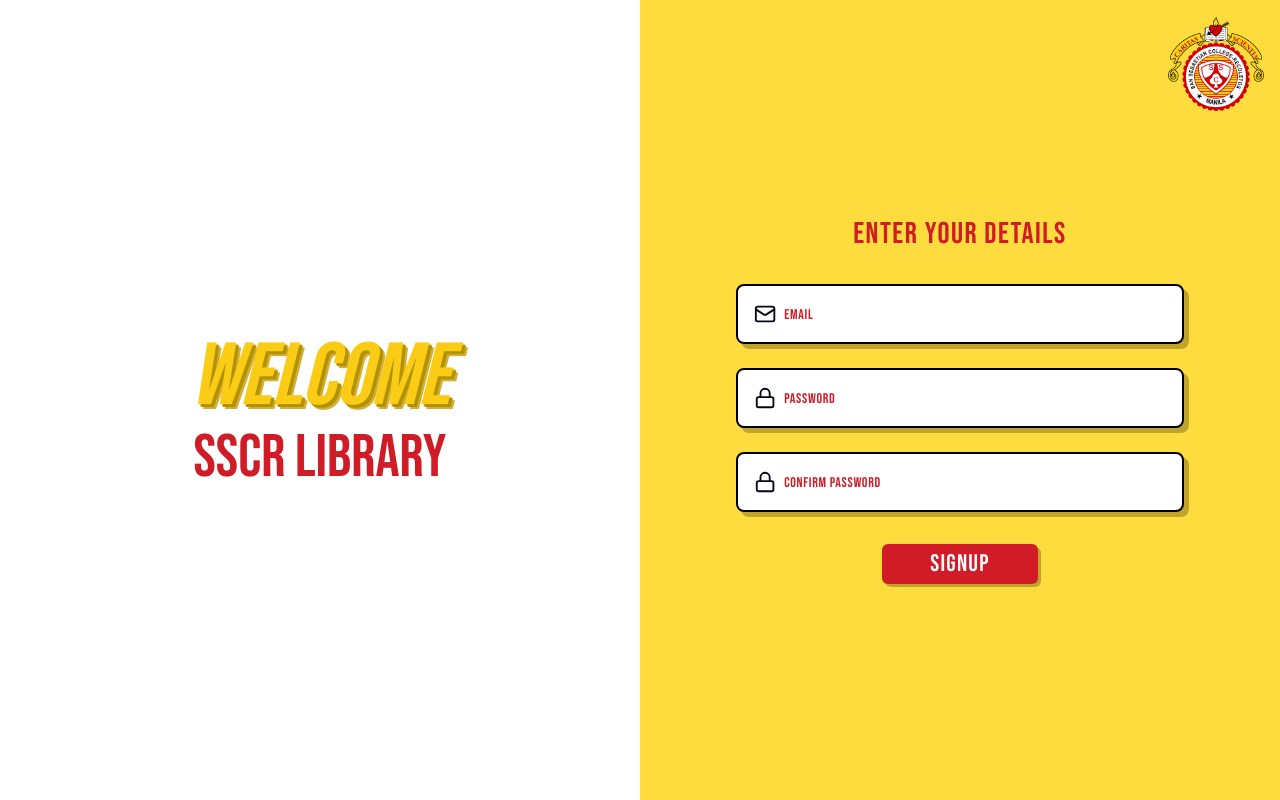
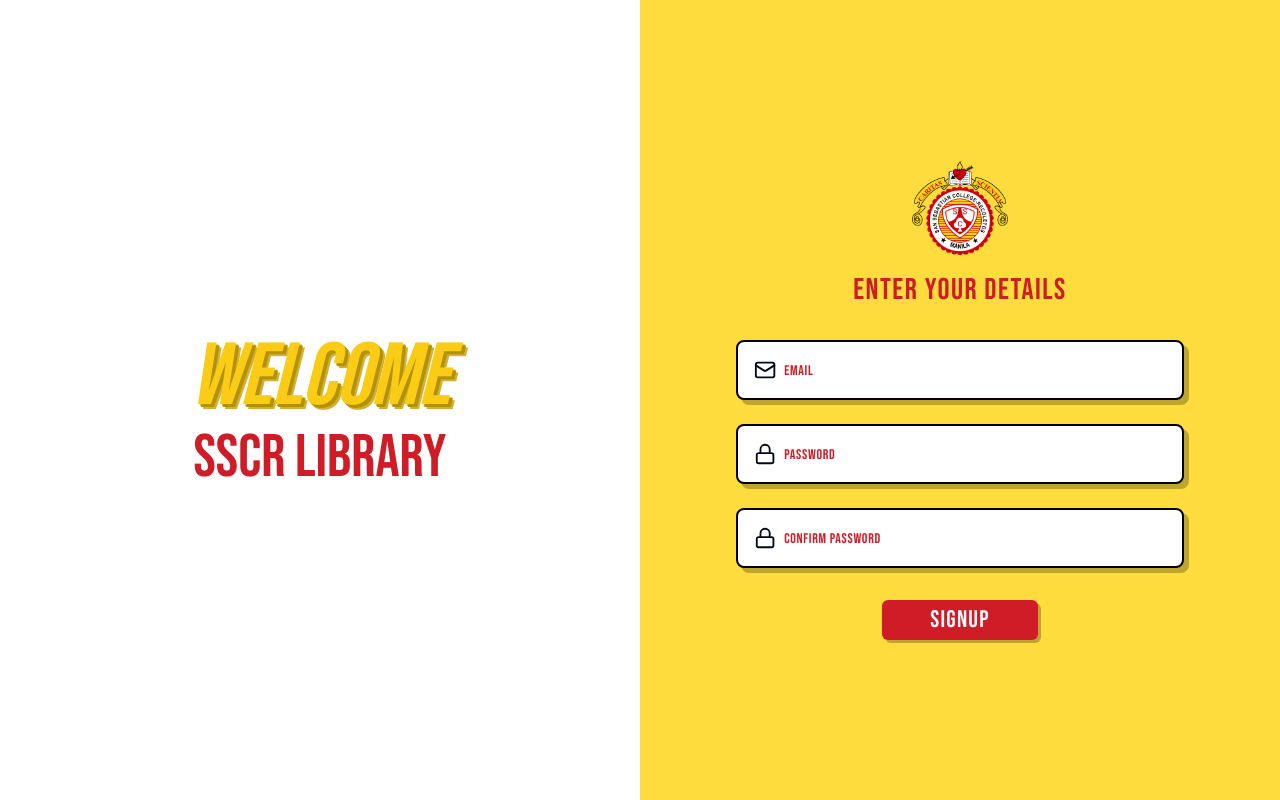
Before and after one commit to Keith-tech-crypto/SSCR-LIBRARY-MANAGEMENT, a React (Vite) app: page / in a window 1280 px wide. Built offline with nearby package versions, Linux system fonts and the light colour scheme.

Commit message:
Move logo position
Move the San Sebastian College logo to the upper middle of the form.

```diff
--- a/src/pages/Index.tsx
+++ b/src/pages/Index.tsx
@@ -34,12 +34,14 @@ const Index = () => {
 
       {/* Right Side - Yellow Background with Form */}
       <div className="w-full md:w-1/2 bg-sscr-yellow p-8 flex flex-col items-center justify-center relative">
-        {/* San Sebastian College logo upper right */}
-        <img
-          src="/lovable-uploads/279838fe-eb35-465a-ab85-fd3312906e24.png"
-          alt="San Sebastian College Logo"
-          className="absolute top-4 right-4 w-24 h-24 object-contain"
-        />
+        {/* Move San Sebastian College logo here, centered above the heading */}
+        <div className="mb-4 flex justify-center w-full">
+          <img
+            src="/lovable-uploads/279838fe-eb35-465a-ab85-fd3312906e24.png"
+            alt="San Sebastian College Logo"
+            className="w-24 h-24 object-contain"
+          />
+        </div>
 
         <h3
           className="font-bebas text-3xl text-sscr-red text-center mb-8 tracking-wider select-none"
```
